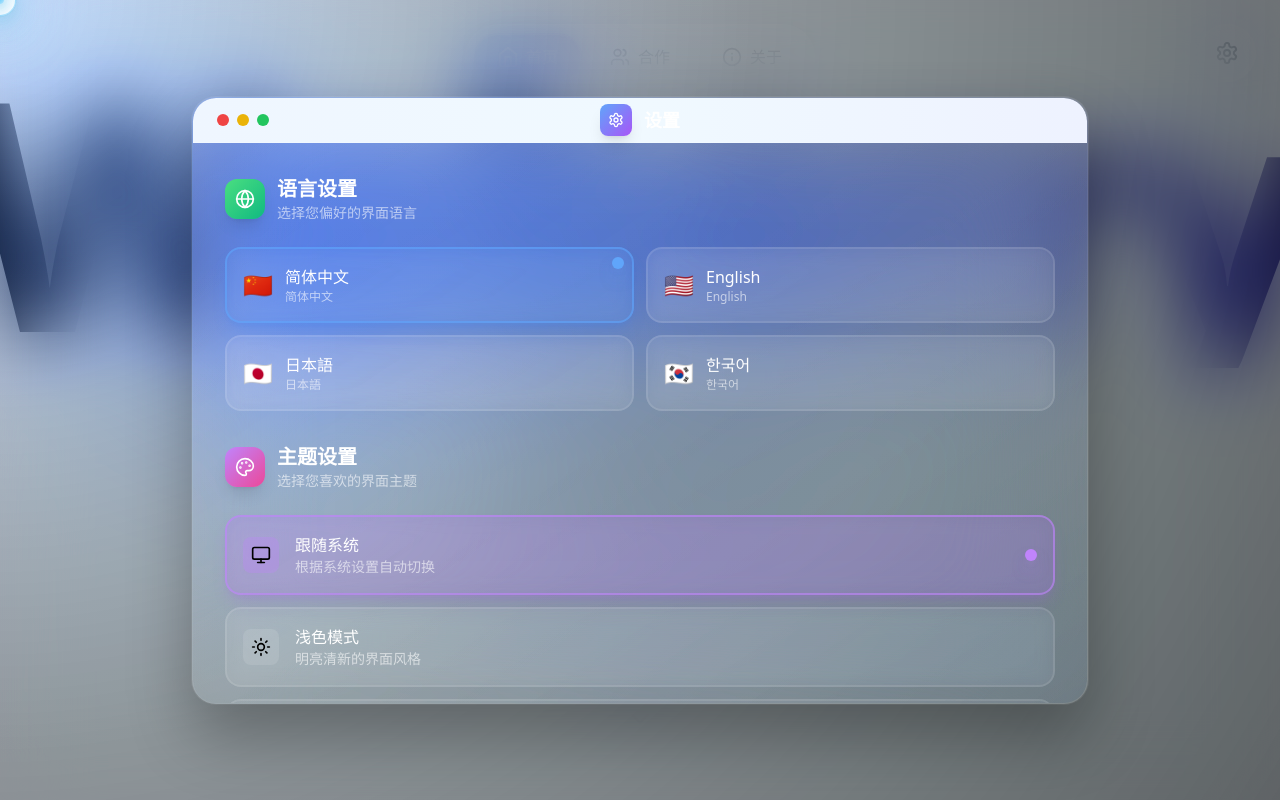
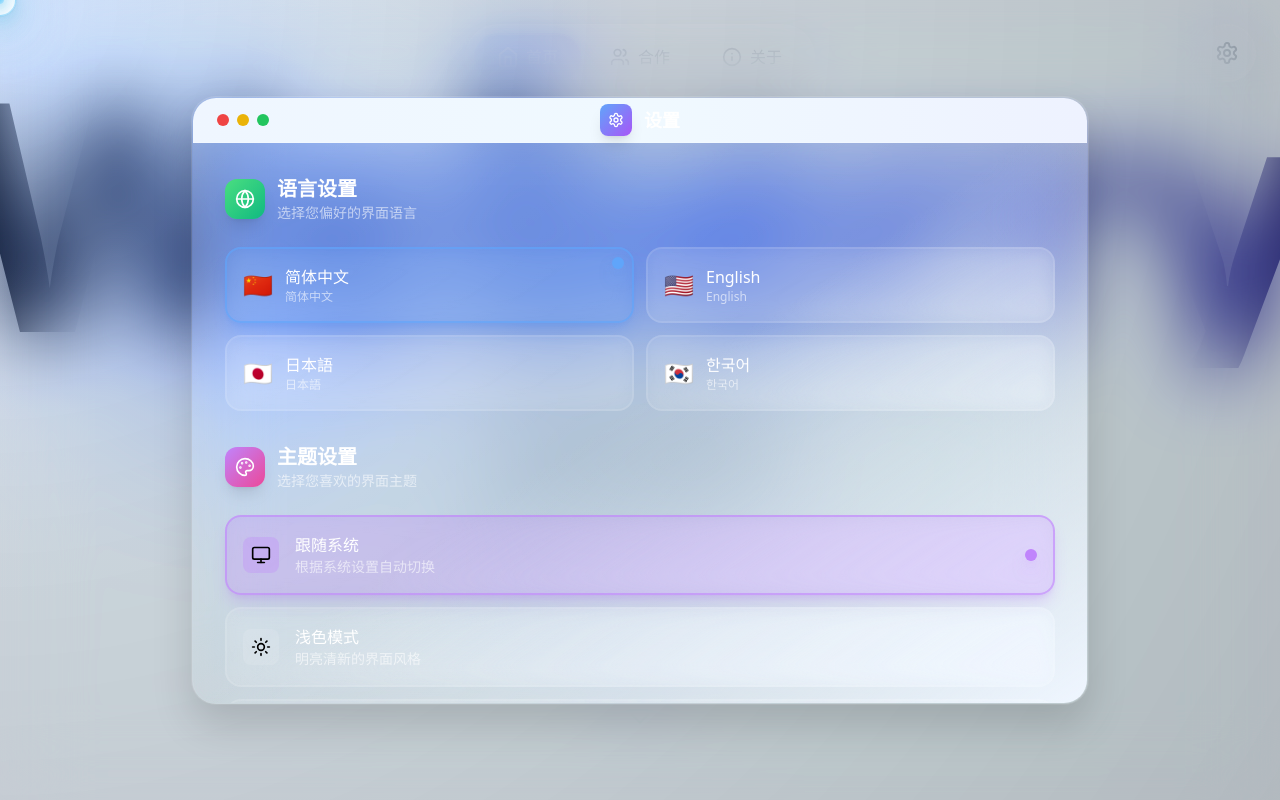
Before and after one commit to snow-trd/Weberry-mian, a React (Vite) app: page / in a window 1280 px wide. Both pictures are taken after a click on the button 1227 px from the left and 53 px from the top of the page. Shown: the top 800 px of the page. Built offline with nearby package versions, Linux system fonts and the light colour scheme.

Commit message:
优化模态窗口效果

```diff
--- a/src/components/SettingsButton.tsx
+++ b/src/components/SettingsButton.tsx
@@ -14,6 +14,7 @@ const SettingsButton: React.FC<SettingsButtonProps> = ({ mousePosition }) => {
   const [modalAnimation, setModalAnimation] = useState('');
   const [isMaximized, setIsMaximized] = useState(false);
   const [windowPosition, setWindowPosition] = useState({ x: 0, y: 0 });
+  const [backdropOpacity, setBackdropOpacity] = useState(0);
   const [isDragging, setIsDragging] = useState(false);
   const [dragOffset, setDragOffset] = useState({ x: 0, y: 0 });
   const modalRef = useRef<HTMLDivElement>(null);
@@ -53,8 +54,13 @@ const SettingsButton: React.FC<SettingsButtonProps> = ({ mousePosition }) => {
   const openModal = () => {
     setModalAnimation('animate-in');
     setIsModalOpen(true);
+    setBackdropOpacity(0);
     setWindowPosition({ x: 0, y: 0 });
     setIsMaximized(false);
+
+    // 渐进式背景遮罩
+    setTimeout(() => setBackdropOpacity(1), 50);
+
     if (soundEnabled) {
       console.log('播放打开音效');
     }
@@ -62,6 +68,7 @@ const SettingsButton: React.FC<SettingsButtonProps> = ({ mousePosition }) => {
 
   const closeModal = () => {
     setModalAnimation('animate-out');
+    setBackdropOpacity(0);
     setTimeout(() => {
       setIsModalOpen(false);
       setModalAnimation('');
@@ -73,6 +80,7 @@ const SettingsButton: React.FC<SettingsButtonProps> = ({ mousePosition }) => {
 
   const minimizeModal = () => {
     setModalAnimation('animate-minimize');
+    setBackdropOpacity(0);
     setTimeout(() => {
       setIsModalOpen(false);
       setModalAnimation('');
@@ -111,6 +119,32 @@ const SettingsButton: React.FC<SettingsButtonProps> = ({ mousePosition }) => {
   const handleMouseUp = () => {
     setIsDragging(false);
   };
+
+  useEffect(() => {
+    const handleMouseMove = (e: MouseEvent) => {
+      if (!isModalOpen || isMaximized) return;
+
+      // 窗口跟随鼠标，但有一定的偏移和限制
+      const centerX = window.innerWidth / 2;
+      const centerY = window.innerHeight / 2;
+      const offsetX = (e.clientX - centerX) * 0.1; // 减少跟随强度
+      const offsetY = (e.clientY - centerY) * 0.1;
+
+      // 限制移动范围
+      const maxOffset = 100;
+      const clampedX = Math.max(-maxOffset, Math.min(maxOffset, offsetX));
+      const clampedY = Math.max(-maxOffset, Math.min(maxOffset, offsetY));
+
+      if (!isDragging) {
+        setWindowPosition({ x: clampedX, y: clampedY });
+      }
+    };
+
+    if (isModalOpen) {
+      window.addEventListener('mousemove', handleMouseMove);
+      return () => window.removeEventListener('mousemove', handleMouseMove);
+    }
+  }, [isModalOpen, isMaximized, isDragging]);
 
   useEffect(() => {
     if (isDragging) {
@@ -167,10 +201,11 @@ const SettingsButton: React.FC<SettingsButtonProps> = ({ mousePosition }) => {
         <div className={`fixed inset-0 z-[9998] flex items-center justify-center p-6 ${modalAnimation}`}>
           {/* Backdrop with enhanced blur */}
           <div
-            className="absolute inset-0 backdrop-blur-3xl transition-all duration-500"
+            className="absolute inset-0 backdrop-blur-2xl transition-all duration-700 ease-out"
             style={{
-              background: `radial-gradient(circle at ${mousePosition.x}px ${mousePosition.y}px, rgba(59, 130, 246, 0.15) 0%, rgba(0, 0, 0, 0.4) 50%, rgba(0, 0, 0, 0.6) 100%)`,
-              backdropFilter: 'blur(40px) saturate(180%)',
+              background: `radial-gradient(circle at ${mousePosition.x}px ${mousePosition.y}px, rgba(59, 130, 246, ${0.08 * backdropOpacity}) 0%, rgba(0, 0, 0, ${0.15 * backdropOpacity}) 40%, rgba(0, 0, 0, ${0.25 * backdropOpacity}) 100%)`,
+              backdropFilter: `blur(${20 + backdropOpacity * 20}px) saturate(${100 + backdropOpacity * 50}%)`,
+              opacity: backdropOpacity,
             }}
             onClick={closeModal}
           />
@@ -185,31 +220,32 @@ const SettingsButton: React.FC<SettingsButtonProps> = ({ mousePosition }) => {
               'scale-100 opacity-100 translate-y-0'
             } ${isMaximized ? 'w-full h-full max-w-none' : 'w-full max-w-4xl max-h-[90vh]'}`}
             style={{
-              transform: `translate(${windowPosition.x}px, ${windowPosition.y}px) ${
+              transform: `translate(${windowPosition.x}px, ${windowPosition.y}px) scale(${
                 modalAnimation === 'animate-in' ? 'scale(1)' :
                 modalAnimation === 'animate-out' ? 'scale(0.95) translateY(16px)' :
                 modalAnimation === 'animate-minimize' ? 'scale(0.75) translateY(32px)' :
-                'scale(1)'
-              }`,
+                '1'
+              })`,
+              transition: isDragging ? 'none' : 'transform 0.3s cubic-bezier(0.34, 1.56, 0.64, 1)',
             }}
           >
             <div className={`backdrop-blur-3xl bg-white/5 ${isMaximized ? 'rounded-none' : 'rounded-3xl'} border border-white/10 shadow-2xl overflow-hidden transition-all duration-300`}
                  style={{
-                   backdropFilter: 'blur(60px) saturate(200%)',
-                   boxShadow: '0 32px 64px rgba(0, 0, 0, 0.3), 0 0 0 1px rgba(255, 255, 255, 0.1), inset 0 1px 0 rgba(255, 255, 255, 0.2)'
+                   backdropFilter: 'blur(40px) saturate(180%)',
+                   boxShadow: '0 20px 40px rgba(0, 0, 0, 0.15), 0 0 0 1px rgba(255, 255, 255, 0.15), inset 0 1px 0 rgba(255, 255, 255, 0.25)'
                  }}>
 
               {/* Enhanced glassmorphism effects */}
-              <div className="absolute inset-0 bg-gradient-to-br from-white/10 via-white/5 to-transparent pointer-events-none" />
-              <div className="absolute inset-0 bg-gradient-to-tl from-blue-500/5 via-transparent to-purple-500/5 pointer-events-none" />
-              <div className="absolute top-0 left-0 right-0 h-px bg-gradient-to-r from-transparent via-white/30 to-transparent" />
+              <div className="absolute inset-0 bg-gradient-to-br from-white/15 via-white/8 to-white/3 pointer-events-none" />
+              <div className="absolute inset-0 bg-gradient-to-tl from-blue-500/8 via-transparent to-purple-500/8 pointer-events-none" />
+              <div className="absolute top-0 left-0 right-0 h-px bg-gradient-to-r from-transparent via-white/40 to-transparent" />
 
               {/* macOS Style Header */}
               <div
-                className={`relative px-6 py-4 border-b border-white/10 bg-gradient-to-r from-white/8 to-white/4 ${!isMaximized ? 'cursor-move' : ''}`}
+                className={`relative px-6 py-4 border-b border-white/15 bg-gradient-to-r from-white/12 to-white/8 ${!isMaximized ? 'cursor-move' : ''}`}
                 onMouseDown={handleMouseDown}
                 style={{
-                  backdropFilter: 'blur(20px)',
+                  backdropFilter: 'blur(30px) saturate(150%)',
                 }}
               >
                 {/* Traffic Light Buttons */}
```
